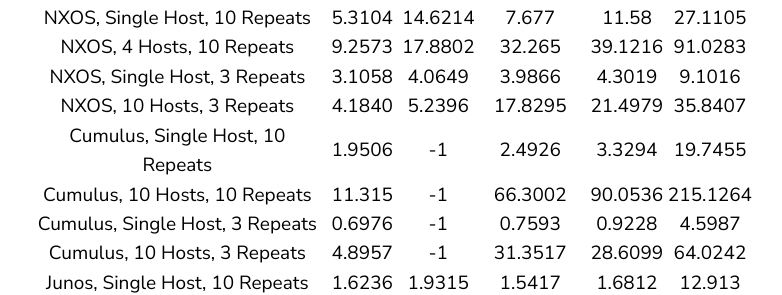
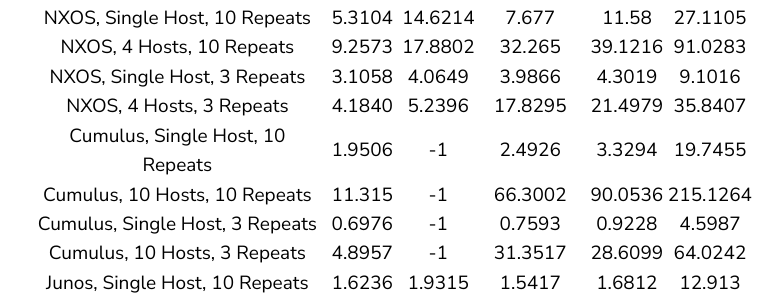
Before and after one commit to elegantnetwork/elegantnetwork.github.io, a Jekyll site: the page built from _posts/2020-09-06-comparing-ssh.md, in a window 1280 px wide and 900 px high, scrolled down 7364 px. Shown: the part 167-462 px from the top of the window, without its empty margins (68-850 px from the left). Built offline with Jekyll 4.4.1, drawn with Linux system fonts in a browser that asks for light colours; comment, search, counter and statistics services are not loaded.

Commit message:
Fix Typo in NXOS host count

```diff
--- a/_posts/2020-09-06-comparing-ssh.md
+++ b/_posts/2020-09-06-comparing-ssh.md
@@ -156,7 +156,7 @@
 | NXOS, Single Host, 10 Repeats | 5.3104 | 14.6214 | 7.677 | 11.58 | 27.1105 |
 | NXOS, 4 Hosts, 10 Repeats | 9.2573 | 17.8802 | 32.265 | 39.1216 | 91.0283 |
 | NXOS, Single Host, 3 Repeats | 3.1058 | 4.0649 | 3.9866 | 4.3019 | 9.1016 |
-| NXOS, 10 Hosts, 3 Repeats | 4.1840 | 5.2396 | 17.8295 | 21.4979 | 35.8407 |
+| NXOS, 4 Hosts, 3 Repeats | 4.1840 | 5.2396 | 17.8295 | 21.4979 | 35.8407 |
 | Cumulus, Single Host, 10 Repeats | 1.9506 | -1 | 2.4926 | 3.3294 | 19.7455 |
 | Cumulus, 10 Hosts, 10 Repeats | 11.315 | -1 | 66.3002 | 90.0536 | 215.1264 |
 | Cumulus, Single Host, 3 Repeats | 0.6976 | -1 | 0.7593 | 0.9228 | 4.5987 |
```
